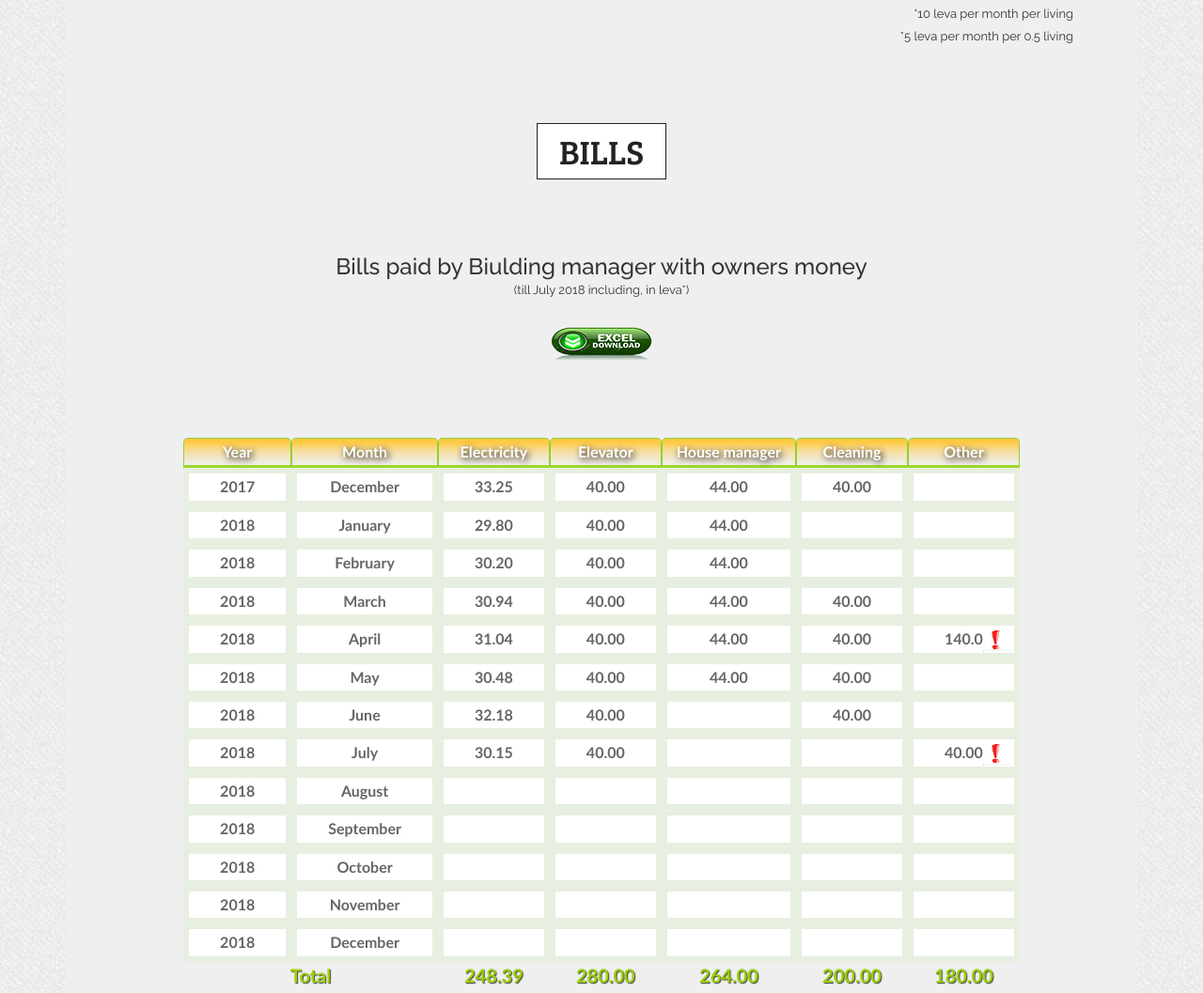
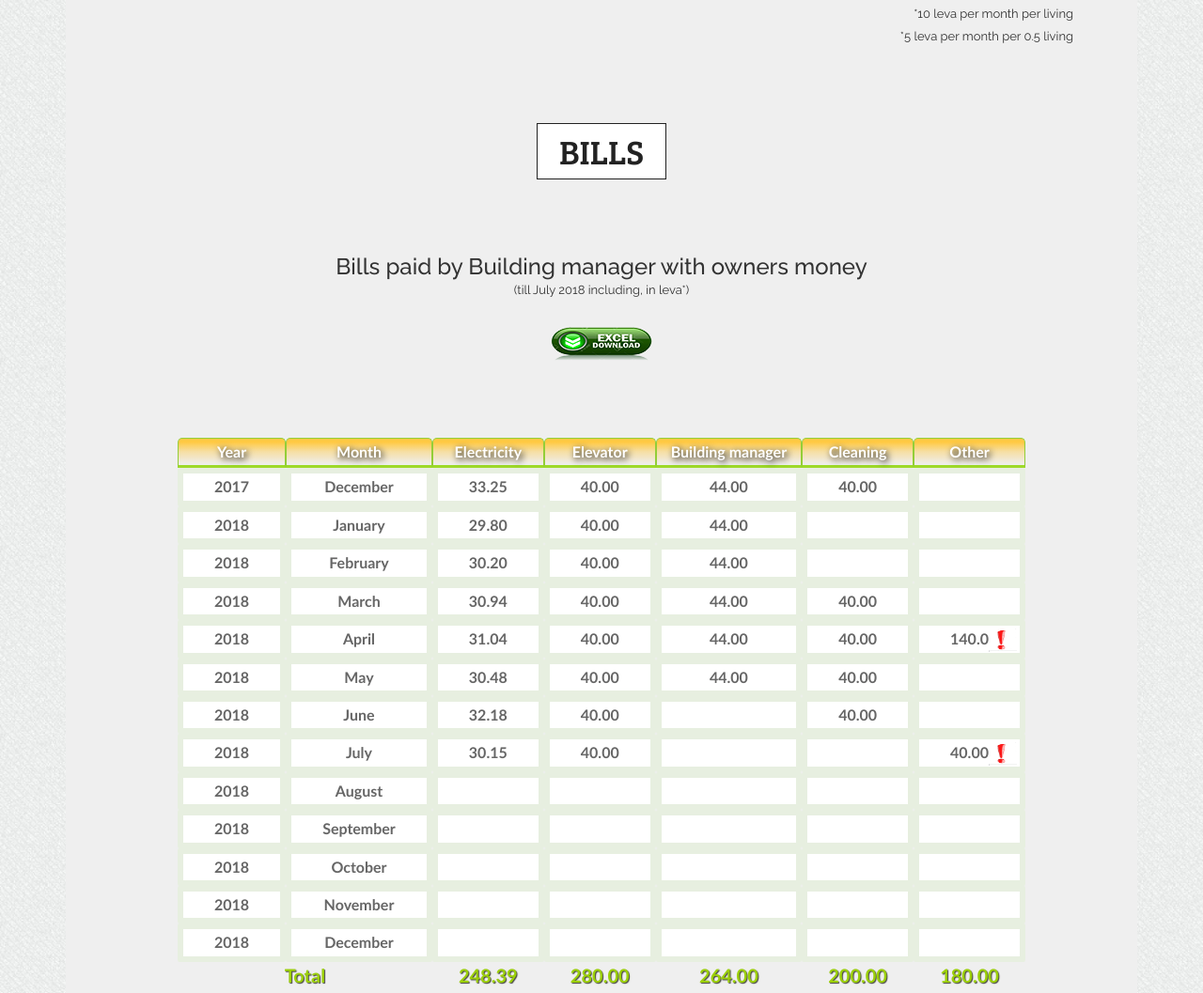
Before and after one commit to basanovich/landing, a plain HTML site: page index.html in a window 1280 px wide. Shown: the part 1731-2788 px from the top of the page at 94% size. Drawn offline with Linux system fonts and the light colour scheme; some packages are replaced by stand-ins of ours.

Commit message:
small mistakes corrected

```diff
--- a/index.html
+++ b/index.html
@@ -310,7 +310,7 @@
                     <div class="row">
                         <div class="col-md-12 wow fadeInUp animated">
                             <div class="table_text">
-                                <h3>Bills paid by Biulding manager with owners money</h3>
+                                <h3>Bills paid by Building manager with owners money</h3>
                                 <p>(till July 2018 including, in leva*)</p>
                             </div>
                             <div>
@@ -323,7 +323,7 @@
                                     <th scope="col" abbr="Medium">Month</th>
                                     <th scope="col" abbr="Business">Electricity</th>
                                     <th scope="col" abbr="Deluxe">Elevator</th>
-                                    <th scope="col" abbr="Medium">House manager</th>
+                                    <th scope="col" abbr="Medium">Building manager</th>
                                     <th scope="col" abbr="Starter">Cleaning</th>
                                     <th scope="col" abbr="Medium">Other</th>
                                 </tr>
```
